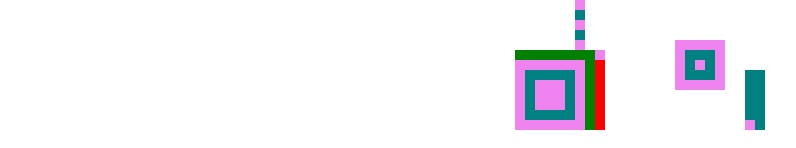
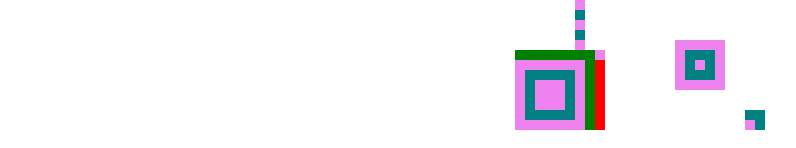
Before and after one commit to HardBoss07/qr-code-generator, a Next.js app: page / in a window 1280 px wide. Shown: the part 350-498 px from the top of the page, without its empty margins (0-796 px from the left). Built offline with nearby package versions, Linux system fonts and the light colour scheme.

Commit message:
fixed the first byte setting with manual setting for now

```diff
--- a/app/page.tsx
+++ b/app/page.tsx
@@ -18,9 +18,12 @@ export default function Home() {
 
   useEffect(() => {
     const updatedBinary = convert(inputText);
-    setBinary(updatedBinary);
-    setLengthOfData(inputText.length);
-    setData(updatedBinary);
+    if (inputText.length != 0) {
+      setBinary(updatedBinary);
+      setLengthOfData(inputText.length);
+      setData(updatedBinary);
+    }
+    else return;
   }, [inputText]);
 
   return (
--- a/app/qr-code.tsx
+++ b/app/qr-code.tsx
@@ -21,15 +21,15 @@ const numberArray: number[][] = [
   [3, 3, 3, 3, 3, 3, 6, 3, 3, 0, 0, 0, 0, 0, 0, 0, 0, 3, 3, 3, 3, 3, 3, 3, 3], //8
   [0, 0, 0, 0, 0, 0, 5, 0, 0, 0, 0, 0, 0, 0, 0, 0, 0, 0, 0, 0, 0, 0, 0, 0, 0], //9
   [0, 0, 0, 0, 0, 0, 6, 0, 0, 0, 0, 0, 0, 0, 0, 0, 0, 0, 0, 0, 0, 0, 0, 0, 0], //10
-  [0, 0, 0, 0, 0, 0, 5, 0, 0, 0, 0, 0, 0, 0, 0, 0, 0, 0, 0, 0, 0, 0, 0, 0, 0], //11 a
+  [0, 0, 0, 0, 0, 0, 5, 0, 0, 0, 0, 0, 0, 0, 0, 0, 0, 0, 0, 0, 0, 0, 0, 0, 0], //11
   [0, 0, 0, 0, 0, 0, 6, 0, 0, 0, 0, 0, 0, 0, 0, 0, 0, 0, 0, 0, 0, 0, 0, 0, 0], //12
   [0, 0, 0, 0, 0, 0, 5, 0, 0, 0, 0, 0, 0, 0, 0, 0, 0, 0, 0, 0, 0, 0, 0, 0, 0], //13
   [0, 0, 0, 0, 0, 0, 6, 0, 0, 0, 0, 0, 0, 0, 0, 0, 0, 0, 0, 0, 0, 0, 0, 0, 0], //14
-  [0, 0, 0, 0, 0, 0, 5, 0, 0, 0, 0, 0, 0, 0, 0, 0, 0, 0, 0, 0, 0, 0, 0, 0, 0], //15 a
+  [0, 0, 0, 0, 0, 0, 5, 0, 0, 0, 0, 0, 0, 0, 0, 0, 0, 0, 0, 0, 0, 0, 0, 0, 0], //15
   [0, 0, 0, 0, 0, 0, 6, 0, 0, 0, 0, 0, 0, 0, 0, 0, 6, 6, 6, 6, 6, 0, 0, 0, 0], //16
   [2, 2, 2, 2, 2, 2, 2, 2, 6, 0, 0, 0, 0, 0, 0, 0, 6, 5, 5, 5, 6, 0, 0, 0, 0], //17
-  [6, 6, 6, 6, 6, 6, 6, 2, 3, 0, 0, 0, 0, 0, 0, 0, 6, 5, 6, 5, 6, 0, 0, 0, 0], //18
-  [6, 5, 5, 5, 5, 5, 6, 2, 3, 0, 0, 0, 0, 0, 0, 0, 6, 5, 5, 5, 6, 0, 0, 0, 0], //19 a
+  [6, 6, 6, 6, 6, 6, 6, 2, 3, 0, 0, 0, 0, 0, 0, 0, 6, 5, 6, 5, 6, 0, 0, 0, 0], //18 <- byte 1 starts here
+  [6, 5, 5, 5, 5, 5, 6, 2, 3, 0, 0, 0, 0, 0, 0, 0, 6, 5, 5, 5, 6, 0, 0, 0, 0], //19
   [6, 5, 6, 6, 6, 5, 6, 2, 3, 0, 0, 0, 0, 0, 0, 0, 6, 6, 6, 6, 6, 0, 0, 0, 0], //20
   [6, 5, 6, 6, 6, 5, 6, 2, 3, 0, 0, 0, 0, 0, 0, 0, 0, 0, 0, 0, 0, 0, 0, 0, 0], //21
   [6, 5, 6, 6, 6, 5, 6, 2, 3, 0, 0, 0, 0, 0, 0, 0, 0, 0, 0, 0, 0, 0, 0, 0, 0], //22
@@ -52,7 +52,19 @@ export function setLengthOfData(input: number) {
 }
 
 export function setData(data: number[][]) {
-  for (let i = 0; i < data.length; i++) {
+  if (data.length != 0) {
+    // @ts-expect-error
+    const cords: number[][] = bytePositions.get(0);
+    numberArray[cords[0][0]][cords[0][1]] = data[0][0];
+    numberArray[cords[1][0]][cords[1][1]] = data[0][1];
+    numberArray[cords[2][0]][cords[2][1]] = data[0][2];
+    numberArray[cords[3][0]][cords[3][1]] = data[0][3];
+    numberArray[cords[4][0]][cords[4][1]] = data[0][4];
+    numberArray[cords[5][0]][cords[5][1]] = data[0][5];
+    numberArray[cords[6][0]][cords[6][1]] = data[0][6];
+    numberArray[cords[7][0]][cords[7][1]] = data[0][7];
+  }
+  /*for (let i = 0; i < data.length; i++) {
     const cords = bytePositions.get(i);
     if (cords) {
       colorByte(cords, data[i]);
@@ -60,7 +72,7 @@ export function setData(data: number[][]) {
       console.error(`No byte positions found for index ${i}`);
     }
   }
-  console.log(numberArray)
+  console.log(numberArray)*/
 }
 
 export function colorByte(cords: number[][], data: number[]) {
```
